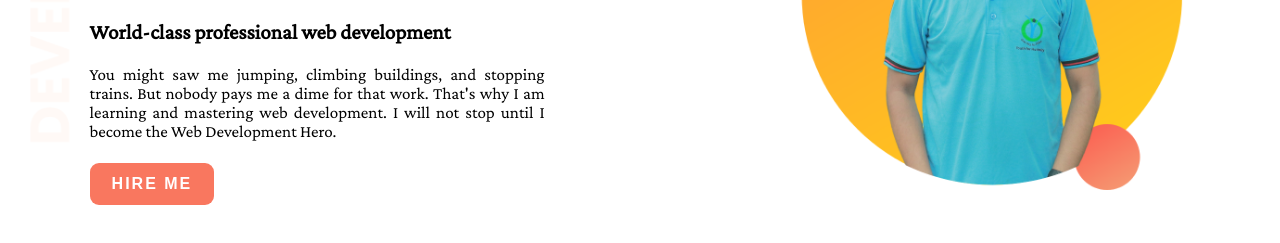
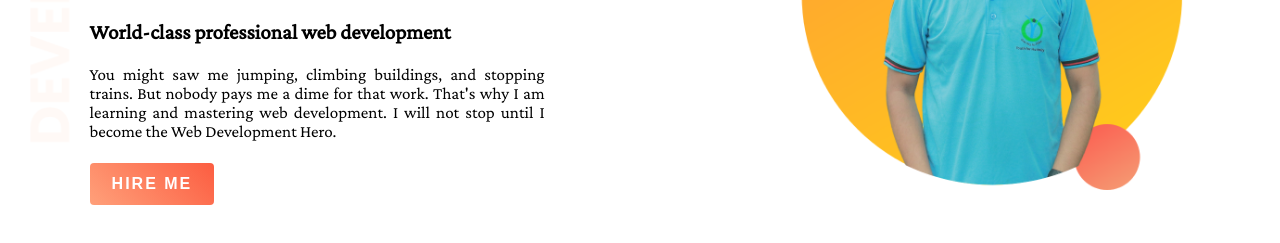
Before and after one commit to Miraj211013/web-porfolio, a plain HTML site: page index.html in a window 1280 px wide. Shown: the part 217-460 px from the top of the page. Drawn offline with nearby package versions, Linux system fonts and the light colour scheme.

Commit message:
button link done

```diff
--- a/index.html
+++ b/index.html
@@ -17,7 +17,7 @@
             <h3>World-class professional web development</h3>
             <div class="top-section-paragraph">
                 <p>You might saw me jumping, climbing buildings, and stopping trains. But nobody pays me a dime for that work. That's why I am learning and mastering web development. I will not stop until I become the Web Development Hero.</p>
-                <button>Hire Me</button>
+                <button><a target="_blank" href="https://www.facebook.com/siaumahmed22">Hire Me</a></button>
             </div>
 
         </div>
--- a/style.css
+++ b/style.css
@@ -32,7 +32,7 @@ h1{
     font-size: 21px;
 }
 .top-section div button {
-    background-color: rgb(249 119 95);
+    background-image: linear-gradient(45deg,lightSalmon,rgb(252, 93, 65));
     padding: 12px 22px;
     font-size: 16px;
     margin-top: 5px;
@@ -40,11 +40,14 @@ h1{
     color: white;
     border: none;
     font-family: revert;
-    border-bottom: -43px;
-    border-radius: 9px;
+    border-radius: 4px;
     letter-spacing: 2px;
     text-transform: uppercase;
-    transition: 400ms;
+    transition-duration: 0.5s !important;
+}
+.top-section div button a {
+    text-decoration: none;
+    color: white;
 }
 .top-section div button:hover {
     background: #221f1f;
```
